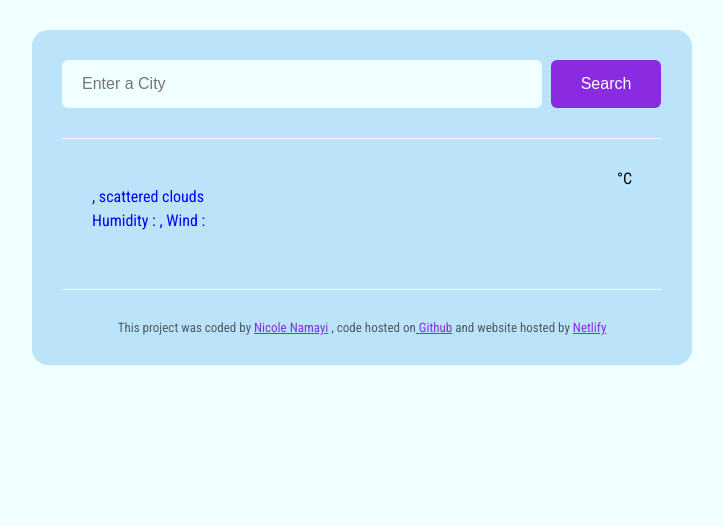
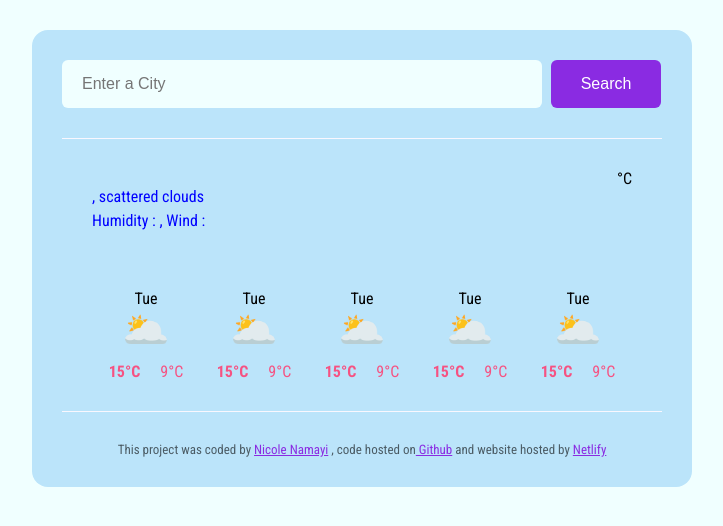
Before and after one commit to Thranduil-reigns/weather-app, a plain HTML site: page index.html in a window 1280 px wide. Shown: the whole page, without its empty margins (278-1001 px from the left). Drawn offline with nearby package versions, Linux system fonts and the light colour scheme; no server answers; a web font is replaced by a local one.

Commit message:
made flex boxes for the days,temp,icon

```diff
--- a/index.html
+++ b/index.html
@@ -33,6 +33,48 @@
                     <div class="degrees">°C</div>
                 </div>
             </div>
+            <div class="app-container">
+                <div class="weather-forecast">
+                    <div class="day">Tue</div>
+                    <div class="icon">🌥️</div>
+                    <div class="forecast-temperatures">
+                        <div class="forecast-temperature"><strong>15°C</strong></div>
+                        <div class="forecast-temperature">9°C</div>
+                    </div>
+                </div>
+                <div class="weather-forecast">
+                    <div class="day">Tue</div>
+                    <div class="icon">🌥️</div>
+                    <div class="forecast-temperatures">
+                        <div class="forecast-temperature"><strong>15°C</strong></div>
+                        <div class="forecast-temperature">9°C</div>
+                    </div>
+                </div>
+                <div class="weather-forecast">
+                    <div class="day">Tue</div>
+                    <div class="icon">🌥️</div>
+                    <div class="forecast-temperatures">
+                        <div class="forecast-temperature"><strong>15°C</strong></div>
+                        <div class="forecast-temperature">9°C</div>
+                    </div>
+                </div>
+                <div class="weather-forecast">
+                    <div class="day">Tue</div>
+                    <div class="icon">🌥️</div>
+                    <div class="forecast-temperatures">
+                        <div class="forecast-temperature"><strong>15°C</strong></div>
+                        <div class="forecast-temperature">9°C</div>
+                    </div>
+                </div>
+                <div class="weather-forecast">
+                <div class="day">Tue</div>
+                <div class="icon">🌥️</div>
+                <div class="forecast-temperatures">
+                    <div class="forecast-temperature"><strong>15°C</strong></div>
+                    <div class="forecast-temperature">9°C</div>
+                </div>
+            </div>
+            </div>
         </main>
 
         <footer>This project was coded by
--- a/styles.css
+++ b/styles.css
@@ -79,3 +79,25 @@ p{
     margin-top: 16px;
     font-size: 30px;
 }
+.day{
+    text-align: center;
+}
+.icon{
+    font-size: 38px;
+    text-align: center;
+}
+.forecast-temperatures{
+    text-align: center;
+    margin-top: 10px;
+    color:#f65282;
+    display: flex;
+    justify-content: center;
+}
+.forecast-temperature{
+    padding:0 10px;
+}
+.app-container{
+    display:flex;
+    justify-content: space-around;
+    margin-top: 30px;
+}
```
